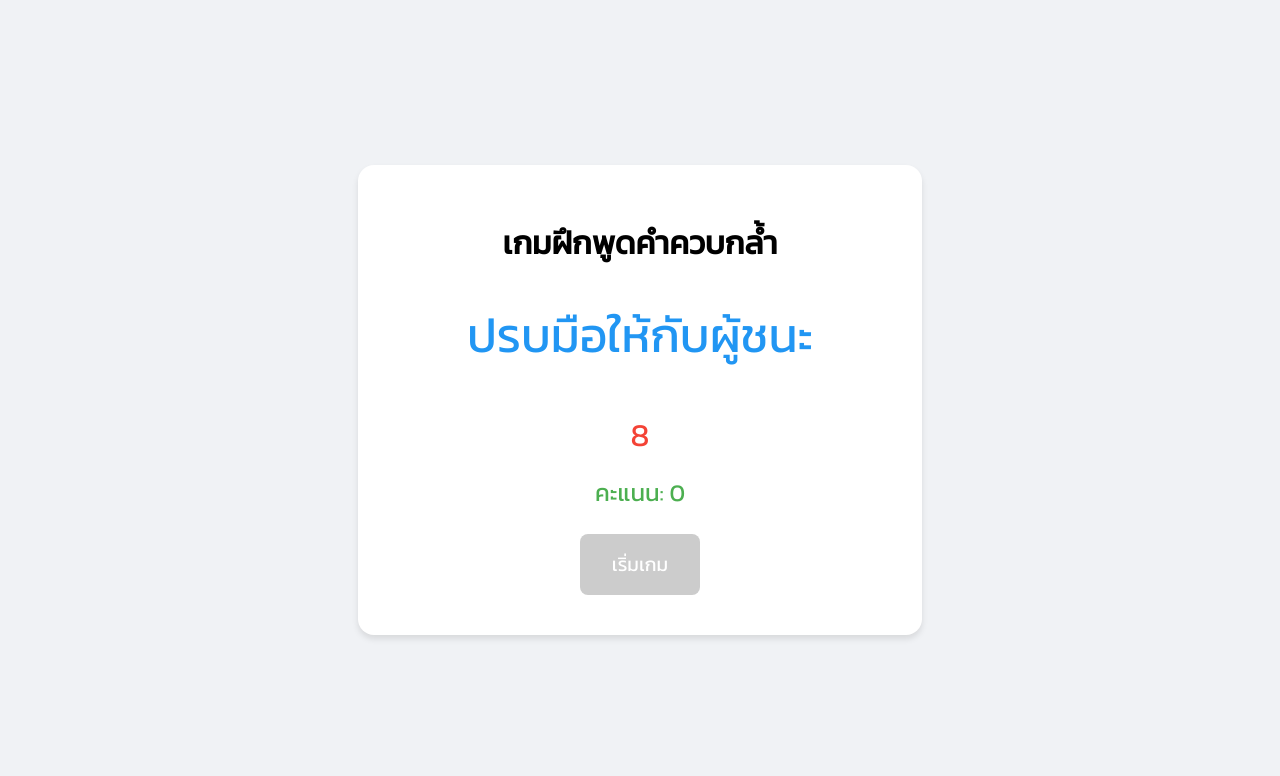
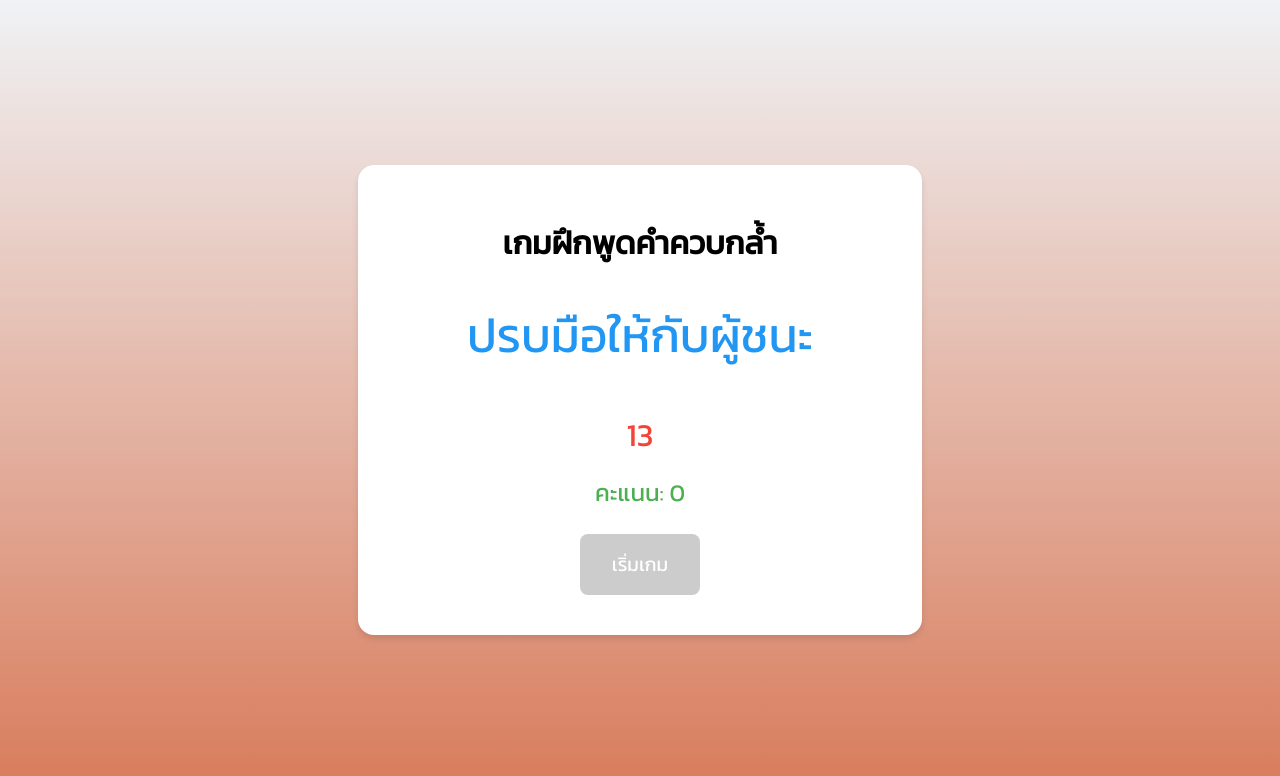
Before and after one commit to Veerawatt020253/KhuapKlam, a plain HTML site: page index.html in a window 1280 px wide. Both pictures are taken after a click on the button "เริ่มเกม". Drawn offline with Linux system fonts and the light colour scheme; some packages are replaced by stand-ins of ours; a script that the page names is missing.

Commit message:
update background

```diff
--- a/game.js
+++ b/game.js
@@ -52,7 +52,7 @@ const words = [
 
 let currentWord = "";
 let score = 0;
-let timeLeft = 10;
+let timeLeft = 15;
 let timerInterval;
 let recognition = null;
 
@@ -96,7 +96,7 @@ function selectNewWord() {
 
 function startGame() {
   score = 0;
-  timeLeft = 10;
+  timeLeft = 15;
   scoreElement.textContent = `คะแนน: ${score}`;
   timerElement.textContent = timeLeft;
   gameOverElement.style.display = "none";
@@ -127,7 +127,7 @@ function startTimer() {
 }
 
 function resetTimer() {
-  timeLeft = 10;
+  timeLeft = 15;
   timerElement.textContent = timeLeft;
 }
 
--- a/index.html
+++ b/index.html
@@ -10,7 +10,7 @@
     <div class="container">
         <h1>เกมฝึกพูดคำควบกล้ำ</h1>
         <div id="word" class="word"></div>
-        <div id="timer" class="timer">10</div>
+        <div id="timer" class="timer">15</div>
         <div id="score" class="score">คะแนน: 0</div>
         <button id="startButton">เริ่มเกม</button>
         <div id="gameOver" class="game-over">
--- a/style.css
+++ b/style.css
@@ -7,6 +7,7 @@ body {
     min-height: 100vh;
     margin: 0;
     background: #f0f2f5;
+    background-image: linear-gradient(#f0f2f5, #d87a59);
 }
 .container {
     text-align: center;
```
Also changed, not shown: character/man/man1.png (added), character/man/man2.png (added), character/man/man3.png (added), character/man/man4.png (added), character/teacher.png (added), character/test.png (added).
